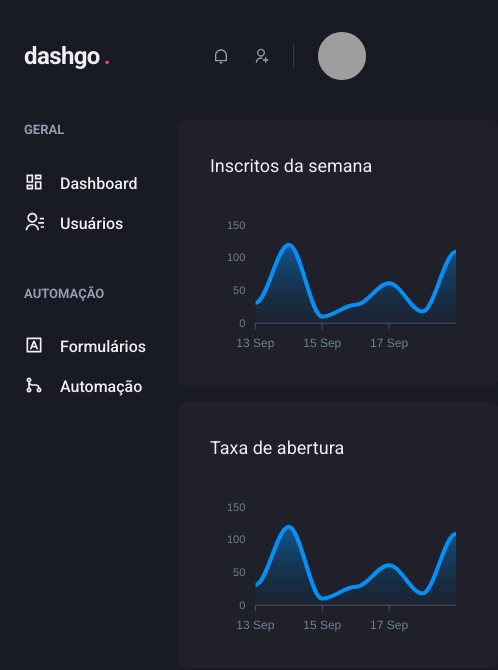
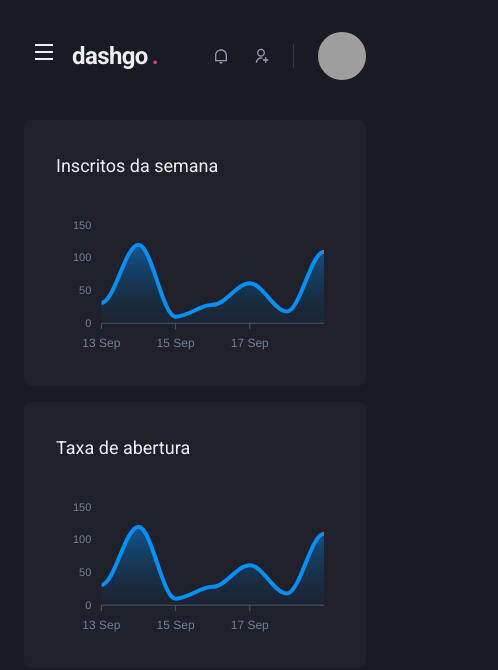
Before and after one commit to douglasscaini/dashgo, a Next.js app: page /dashboard in a window 390 px wide. Shown: the top 670 px of the page, 498 px wide, since content can reach past the window. Built offline with nearby package versions, Linux system fonts and the light colour scheme; grey boxes are pictures that could not be loaded.

Commit message:
chore: Sidebar Responsive and Menu Drawer

```diff
--- a/src/components/Header/index.tsx
+++ b/src/components/Header/index.tsx
@@ -1,10 +1,14 @@
-import { Flex, useBreakpointValue } from "@chakra-ui/react";
+import { Flex, useBreakpointValue, IconButton, Icon } from "@chakra-ui/react";
+import { useSidebarDrawer } from "../../contexts/SidebarDrawerContext";
 import { Logo } from "./Logo";
 import { NotificationsNav } from "./NotificationsNav";
 import { Profile } from "./Profile";
 import { SearchBox } from "./SearchBox";
+import { RiMenuLine } from "react-icons/ri";
 
 export function Header() {
+  const { onOpen } = useSidebarDrawer();
+
   const isWideVersion = useBreakpointValue({
     base: false,
     lg: true,
@@ -12,6 +16,17 @@
 
   return (
     <Flex as="header" w="100%" maxWidth={1480} h="20" mx="auto" mt="4" px="6" align="center">
+      {!isWideVersion && (
+        <IconButton
+          aria-label="Open Navigation"
+          icon={<Icon as={RiMenuLine} />}
+          fontSize="24"
+          variant="unstyled"
+          onClick={onOpen}
+          mr="2"
+        ></IconButton>
+      )}
+
       <Logo />
       {isWideVersion && <SearchBox />}
 
--- /dev/null
+++ b/src/components/Sidebar/SidebarNav.tsx
@@ -0,0 +1,20 @@
+import { Stack } from "@chakra-ui/react";
+import { NavLink } from "./NavLink";
+import { NavSection } from "./NavSection";
+import { RiContactsLine, RiDashboardLine, RiGitMergeLine, RiInputMethodLine } from "react-icons/ri";
+
+export function SidebarNav() {
+  return (
+    <Stack spacing="12" align="flex-start">
+      <NavSection title="GERAL">
+        <NavLink icon={RiDashboardLine}>Dashboard</NavLink>
+        <NavLink icon={RiContactsLine}>Usuários</NavLink>
+      </NavSection>
+
+      <NavSection title="AUTOMAÇÃO">
+        <NavLink icon={RiInputMethodLine}>Formulários</NavLink>
+        <NavLink icon={RiGitMergeLine}>Automação</NavLink>
+      </NavSection>
+    </Stack>
+  );
+}
--- a/src/components/Sidebar/index.tsx
+++ b/src/components/Sidebar/index.tsx
@@ -1,22 +1,44 @@
-import { Box, Stack } from "@chakra-ui/react";
-import { RiContactsLine, RiDashboardLine, RiGitMergeLine, RiInputMethodLine } from "react-icons/ri";
-import { NavLink } from "./NavLink";
-import { NavSection } from "./NavSection";
+import {
+  Box,
+  Drawer,
+  useBreakpointValue,
+  DrawerOverlay,
+  DrawerContent,
+  DrawerCloseButton,
+  DrawerHeader,
+  DrawerBody,
+} from "@chakra-ui/react";
+import { useSidebarDrawer } from "../../contexts/SidebarDrawerContext";
+import { SidebarNav } from "./SidebarNav";
 
 export function SideBar() {
+  const { isOpen, onClose } = useSidebarDrawer();
+
+  const isDrawerSidebar = useBreakpointValue({
+    base: true,
+    lg: false,
+  });
+
+  if (isDrawerSidebar) {
+    return (
+      <Drawer isOpen={isOpen} placement="left" onClose={onClose}>
+        <DrawerOverlay>
+          <DrawerContent bg="gray.800" p="4">
+            <DrawerCloseButton tm="6" />
+            <DrawerHeader>Navegação</DrawerHeader>
+
+            <DrawerBody>
+              <SidebarNav />
+            </DrawerBody>
+          </DrawerContent>
+        </DrawerOverlay>
+      </Drawer>
+    );
+  }
+
   return (
     <Box as="aside" w="64" mr="8">
-      <Stack spacing="12" align="flex-start">
-        <NavSection title="GERAL">
-          <NavLink icon={RiDashboardLine}>Dashboard</NavLink>
-          <NavLink icon={RiContactsLine}>Usuários</NavLink>
-        </NavSection>
-
-        <NavSection title="AUTOMAÇÃO">
-          <NavLink icon={RiInputMethodLine}>Formulários</NavLink>
-          <NavLink icon={RiGitMergeLine}>Automação</NavLink>
-        </NavSection>
-      </Stack>
+      <SidebarNav />
     </Box>
   );
 }
--- /dev/null
+++ b/src/contexts/SidebarDrawerContext.tsx
@@ -0,0 +1,26 @@
+import { useDisclosure, UseDisclosureReturn } from "@chakra-ui/react";
+import { useRouter } from "next/router";
+import { createContext, ReactNode, useContext, useEffect } from "react";
+
+interface SidebarDrawerProviderProps {
+  children: ReactNode;
+}
+
+type SidebarDrawerContextData = UseDisclosureReturn;
+
+const SidebarDrawerContext = createContext({} as SidebarDrawerContextData);
+
+export function SidebarDrawerProvider({ children }: SidebarDrawerProviderProps) {
+  const disclosure = useDisclosure();
+  const router = useRouter();
+
+  useEffect(() => {
+    disclosure.onClose();
+  }, [router.asPath]);
+
+  return (
+    <SidebarDrawerContext.Provider value={disclosure}>{children}</SidebarDrawerContext.Provider>
+  );
+}
+
+export const useSidebarDrawer = () => useContext(SidebarDrawerContext);
--- a/src/pages/_app.tsx
+++ b/src/pages/_app.tsx
@@ -1,12 +1,15 @@
 import { AppProps } from "next/app";
 import { ChakraProvider } from "@chakra-ui/react";
+import { SidebarDrawerProvider } from "../contexts/SidebarDrawerContext";
 
 import { theme } from "../styles/theme";
 
 function MyApp({ Component, pageProps }: AppProps) {
   return (
     <ChakraProvider theme={theme}>
-      <Component {...pageProps} />
+      <SidebarDrawerProvider>
+        <Component {...pageProps} />
+      </SidebarDrawerProvider>
     </ChakraProvider>
   );
 }
```
